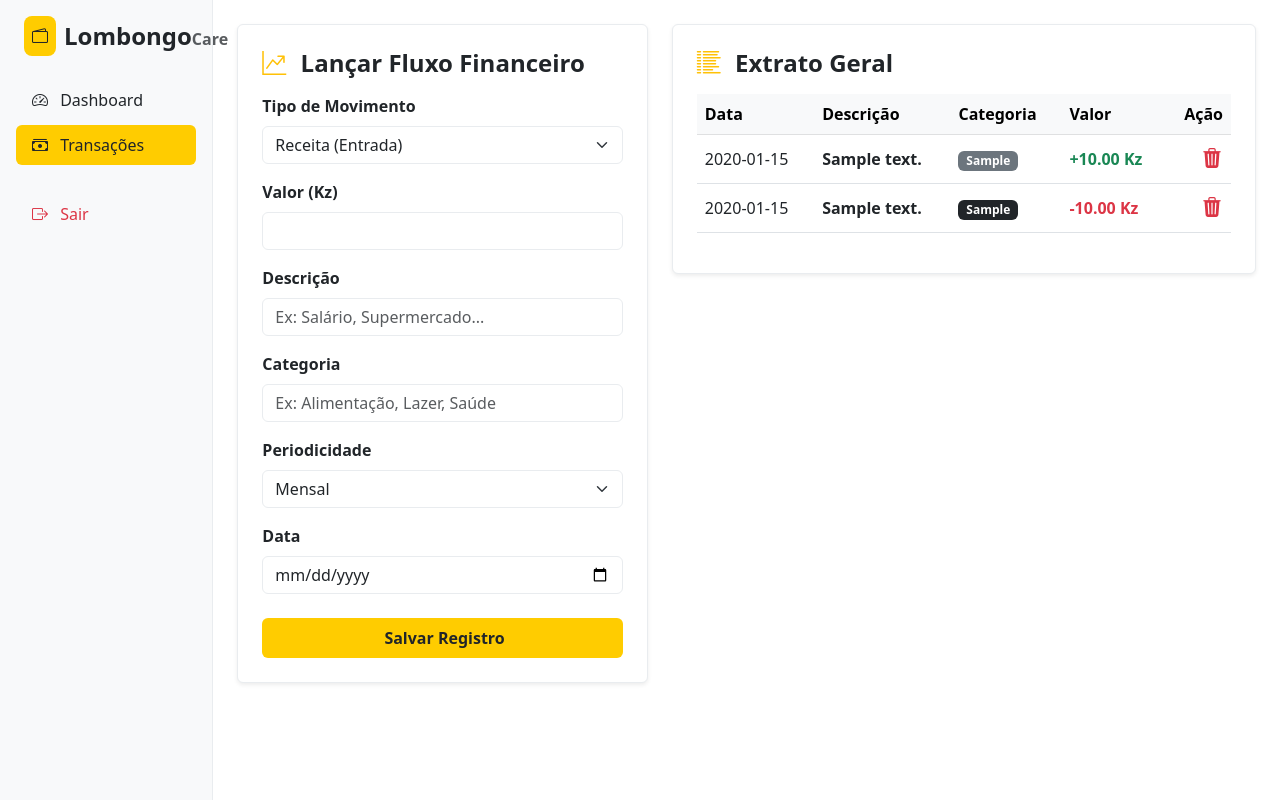
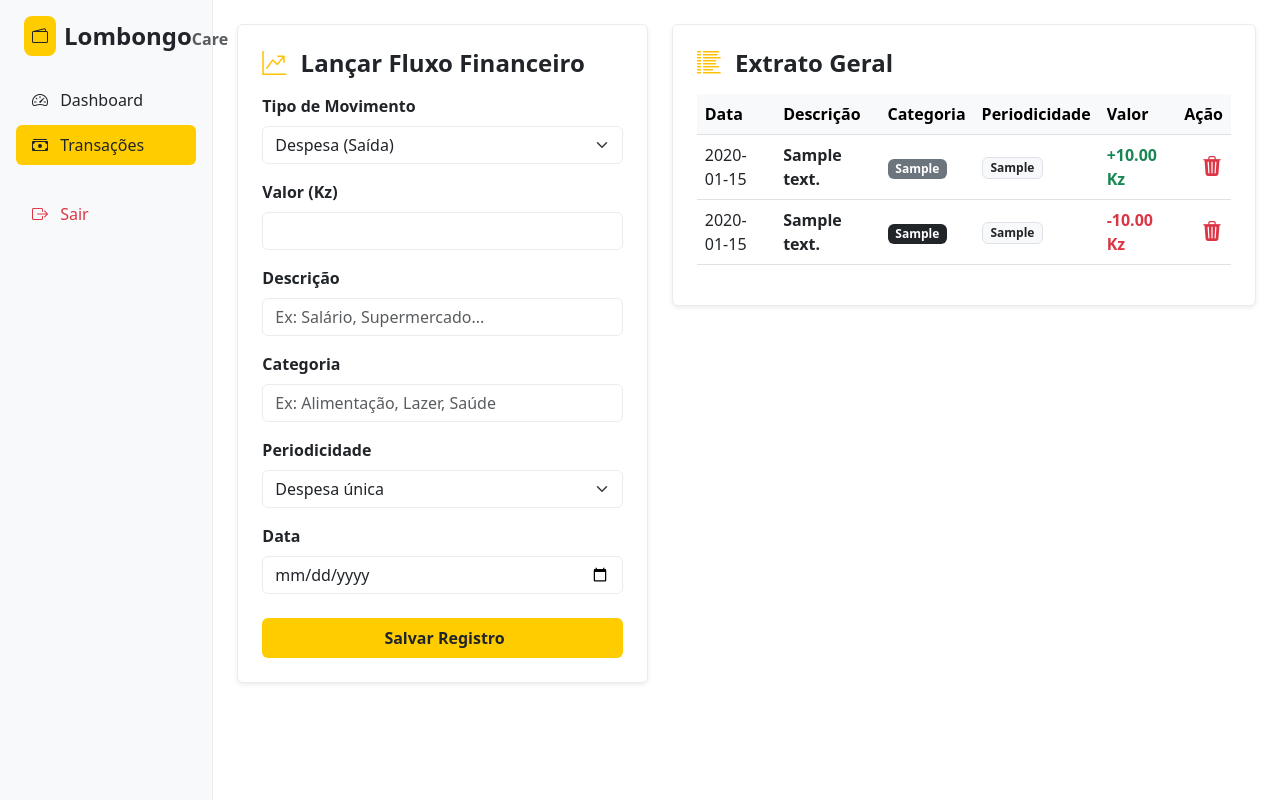
Before and after one commit to devngombomanuel/lombongo-care, a Flask app: page /transacoes in a window 1280 px wide. Run offline with Flask 3, Linux system fonts and the light colour scheme; a user stored in the database is signed in; tables that the repository leaves empty hold one stand-in row (values such as "Sample post"); some libraries are stand-ins or nearby versions.

Commit message:
Feat: Atualizações das funcionalidades no formulário de transações

```diff
--- a/app/controllers/dashboard_controller.py
+++ b/app/controllers/dashboard_controller.py
@@ -15,6 +15,7 @@ def index():
 def transacoes():
     if request.method == 'POST':
         tipo = request.form.get('tipo_transacao')
+        # O objeto request.form agora transporta automaticamente o novo input 'periodicidade' para o service
         if FinancialService.add_transaction(current_user.id, request.form, tipo):
             return redirect(url_for('dashboard.index'))
     data = FinancialService.get_dashboard_data(current_user.id)
--- a/app/templates/transacoes.html
+++ b/app/templates/transacoes.html
@@ -25,19 +25,19 @@
   <div class="col-12 col-lg-5">
     <div class="card p-4 border-custom shadow-sm">
       <h4 class="fw-bold mb-3">
-        <i class="bi bi-graph-up-arrow text-warning me-2"></i> Lançar Fluxo
-        Financeiro
+        <i class="bi bi-graph-up-arrow text-warning me-2"></i> Lançar Fluxo Financeiro
       </h4>
       <form method="POST" action="{{ url_for('dashboard.transacoes') }}">
         <div class="mb-3">
           <label class="form-label fw-semibold">Tipo de Movimento</label>
           <select
             name="tipo_transacao"
+            id="tipo_transacao"
             class="form-select border-custom"
             required
           >
             <option value="receita">Receita (Entrada)</option>
-            <option value="despesa">Despesa (Saída)</option>
+            <option value="despesa" selected>Despesa (Saída)</option>
           </select>
         </div>
         <div class="mb-3">
@@ -72,10 +72,11 @@
         </div>
         <div class="mb-3">
           <label class="form-label fw-semibold">Periodicidade</label>
-          <select name="periodicidade" class="form-select border-custom">
+          <select name="periodicidade" id="periodicidade" class="form-select border-custom" required>
+            <option value="unica" id="opt-unica" selected>Despesa única</option>
             <option value="diaria">Diária</option>
             <option value="semanal">Semanal</option>
-            <option value="mensal" selected>Mensal</option>
+            <option value="mensal">Mensal</option>
           </select>
         </div>
         <div class="mb-4">
@@ -98,8 +99,7 @@
   <div class="col-12 col-lg-7">
     <div class="card p-4 border-custom shadow-sm">
       <h4 class="fw-bold mb-3">
-        <i class="bi bi-list-columns-reverse text-warning me-2"></i> Extrato
-        Geral
+        <i class="bi bi-list-columns-reverse text-warning me-2"></i> Extrato Geral
       </h4>
       <div class="table-responsive d-none d-md-block">
         <table class="table table-hover align-middle">
@@ -108,6 +108,7 @@
               <th>Data</th>
               <th>Descrição</th>
               <th>Categoria</th>
+              <th>Periodicidade</th>
               <th>Valor</th>
               <th class="text-end">Ação</th>
             </tr>
@@ -118,6 +119,7 @@
               <td>{{ r.data }}</td>
               <td class="fw-semibold">{{ r.descricao }}</td>
               <td><span class="badge bg-secondary">{{ r.categoria }}</span></td>
+              <td><span class="badge bg-light text-dark border">{{ r.periodicidade|default('unica', true) }}</span></td>
               <td class="text-success fw-bold">
                 +{{ "%.2f"|format(r.valor) }} Kz
               </td>
@@ -142,6 +144,7 @@
               <td>{{ d.data }}</td>
               <td class="fw-semibold">{{ d.descricao }}</td>
               <td><span class="badge bg-dark">{{ d.categoria }}</span></td>
+              <td><span class="badge bg-light text-dark border">{{ d.periodicidade|default('unica', true) }}</span></td>
               <td class="text-danger fw-bold">
                 -{{ "%.2f"|format(d.valor) }} Kz
               </td>
@@ -175,6 +178,7 @@
             <div>
               <div class="small text-muted mb-1">
                 <i class="bi bi-calendar3"></i> {{ r.data }}
+                <span class="ms-1 badge bg-light text-dark border" style="font-size: 0.65rem">{{ r.periodicidade|default('unica', true) }}</span>
               </div>
               <h6 class="fw-bold mb-1 text-dark">{{ r.descricao }}</h6>
               <span class="badge bg-secondary" style="font-size: 0.7rem"
@@ -184,7 +188,7 @@
             <div class="text-end">
               <div class="text-success fw-bold mb-2">
                 +{{ "%.2f"|format(r.valor) }} Kz
-              </div>
+              </td>
               <form
                 action="{{ url_for('dashboard.remover_transacao', tipo='receita', id=r.id) }}"
                 method="POST"
@@ -209,6 +213,7 @@
             <div>
               <div class="small text-muted mb-1">
                 <i class="bi bi-calendar3"></i> {{ d.data }}
+                <span class="ms-1 badge bg-light text-dark border" style="font-size: 0.65rem">{{ d.periodicidade|default('unica', true) }}</span>
               </div>
               <h6 class="fw-bold mb-1 text-dark">{{ d.descricao }}</h6>
               <span class="badge bg-dark" style="font-size: 0.7rem"
@@ -244,10 +249,27 @@
   </div>
 </div>
 
-{# --- MOTOR SWEETALERT2 --- #}
+{# --- MOTOR SWEETALERT2 E LÓGICA DE INTERFACE --- #}
 <script src="https://cdn.jsdelivr.net/npm/sweetalert2@11"></script>
 <script>
   document.addEventListener("DOMContentLoaded", function () {
+
+    // Lógica Dinâmica para Alternar Rótulo de Periodicidade Única
+    const tipoTransacao = document.getElementById("tipo_transacao");
+    const optUnica = document.getElementById("opt-unica");
+
+    function atualizarLabelUnica() {
+      if (tipoTransacao.value === "receita") {
+        optUnica.textContent = "Receita única";
+      } else {
+        optUnica.textContent = "Despesa única";
+      }
+    }
+
+    tipoTransacao.addEventListener("change", atualizarLabelUnica);
+    atualizarLabelUnica(); // Executa ao renderizar para alinhar com o valor por defeito
+
+    // Delegação de Eventos para Remoção com SweetAlert2
     document.body.addEventListener("click", function (e) {
       const botao = e.target.closest(".js-btn-eliminar");
 
```
